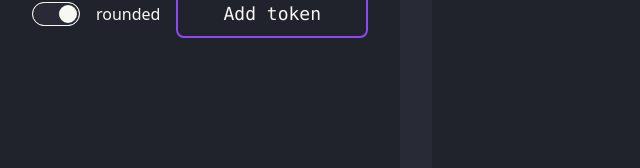
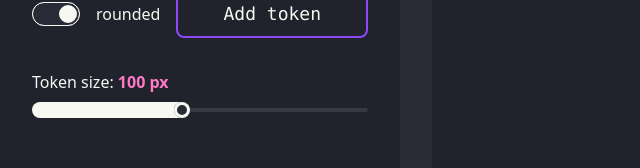
Before and after one commit to Cuke7/battlemap, a Vue app: page / in a window 1280 px wide. Shown: the part 122-290 px from the top of the page, without its empty margins (0-640 px from the left). Built offline with nearby package versions, Linux system fonts and the light colour scheme; what vue-konva would draw is missing.

Commit message:
can add twice the same token

```diff
--- a/src/App.vue
+++ b/src/App.vue
@@ -17,6 +17,12 @@
                     <div class="mx-4">{{ rounded ? "rounded" : "squared" }}</div>
                     <label class="w-full hover:bg-secondary-focus border-2 border-secondary-focus rounded-lg font-mono p-2 text-lg flex justify-center cursor-pointer" for="filetoken">Add token</label>
                 </div>
+                <div class="flex flex-col">
+                    <div class="mb-2">
+                        Token size: <span> </span><span class="text-primary font-bold"> {{ tokenWidth }} px</span>
+                    </div>
+                    <input type="range" min="20" max="200" class="range range-xs" step="20" v-model="tokenWidth" />
+                </div>
             </div>
         </div>
     </div>
@@ -25,7 +31,7 @@
 <script setup lang="ts">
 import { ref } from "vue";
 import Battlemap from "./components/Battlemap.vue";
-import { bgConfig, width, height, tokens } from "./store";
+import { bgConfig, width, height, tokens, tokenWidth } from "./store";
 
 const rounded = ref(true);
 
@@ -52,25 +58,25 @@ const uploadBg = (e) => {
     };
 };
 
-const uploadToken = (e) => {
-    const previewImage = e.target.files[0];
+const uploadToken = (event) => {
+    const previewImage = event.target.files[0];
     const reader = new FileReader();
     reader.readAsDataURL(previewImage);
     reader.onload = (e) => {
         if (e.target) {
             let src: any = e.target.result;
-            // this.previewImageSrc = src;
             const konvasImage = new window.Image();
             konvasImage.src = src;
             konvasImage.onload = () => {
+                let ratio = konvasImage.height / konvasImage.width;
                 let newToken = {
                     data: {
                         config: {
                             image: konvasImage,
                             x: 150,
                             y: 150,
-                            width: 100,
-                            height: 100,
+                            width: Number(tokenWidth.value),
+                            height: Number(tokenWidth.value * ratio),
                         },
                         rounded: rounded.value,
                         draggable: true,
@@ -79,6 +85,7 @@ const uploadToken = (e) => {
                 tokens.value.push(newToken);
             };
         }
+        event.target.value = "";
     };
 };
 </script>
--- a/src/store.ts
+++ b/src/store.ts
@@ -1,4 +1,4 @@
-import { ref } from "vue"
+import { ref, computed } from "vue"
 
 interface Token {
     data: {
@@ -18,3 +18,4 @@ export const bgConfig = ref<any>(null);
 export const width = ref(0)
 export const height = ref(0)
 export const tokens = ref<Token[]>([])
+export const tokenWidth = ref(100);
```
